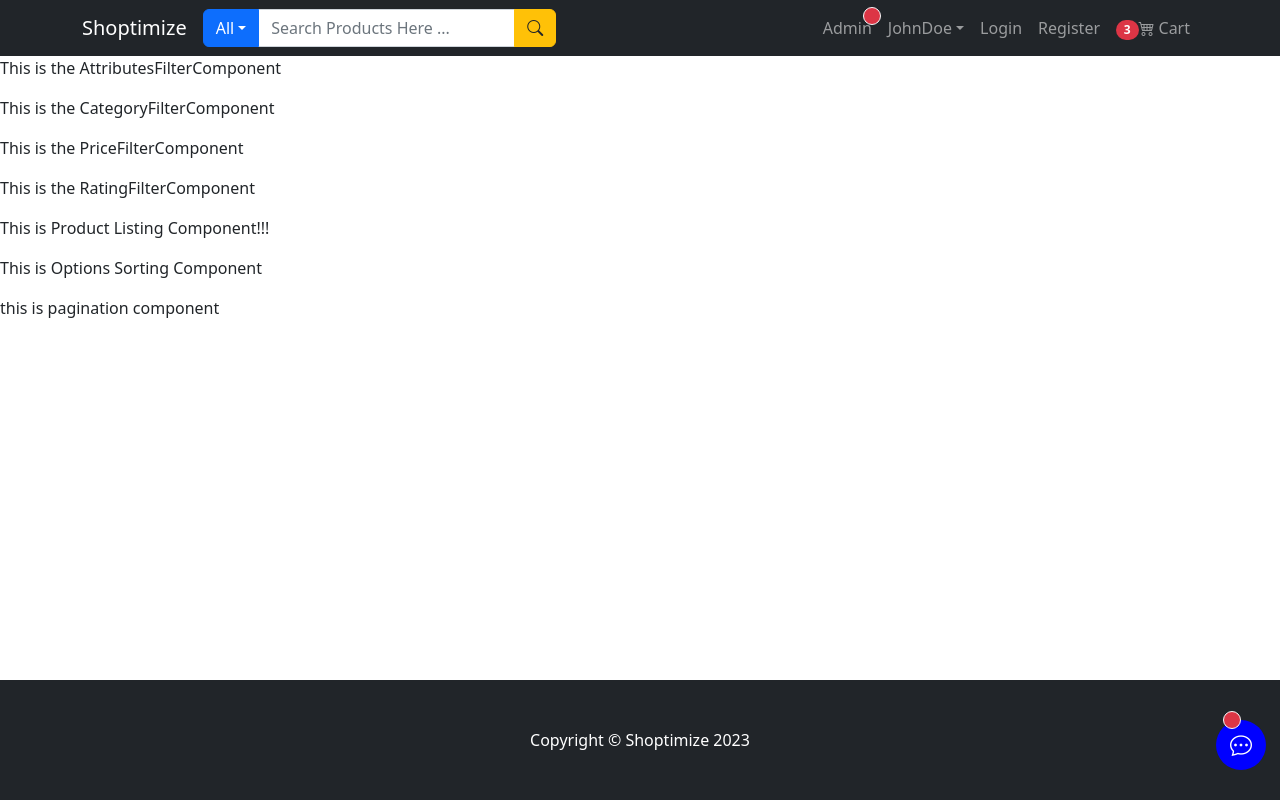
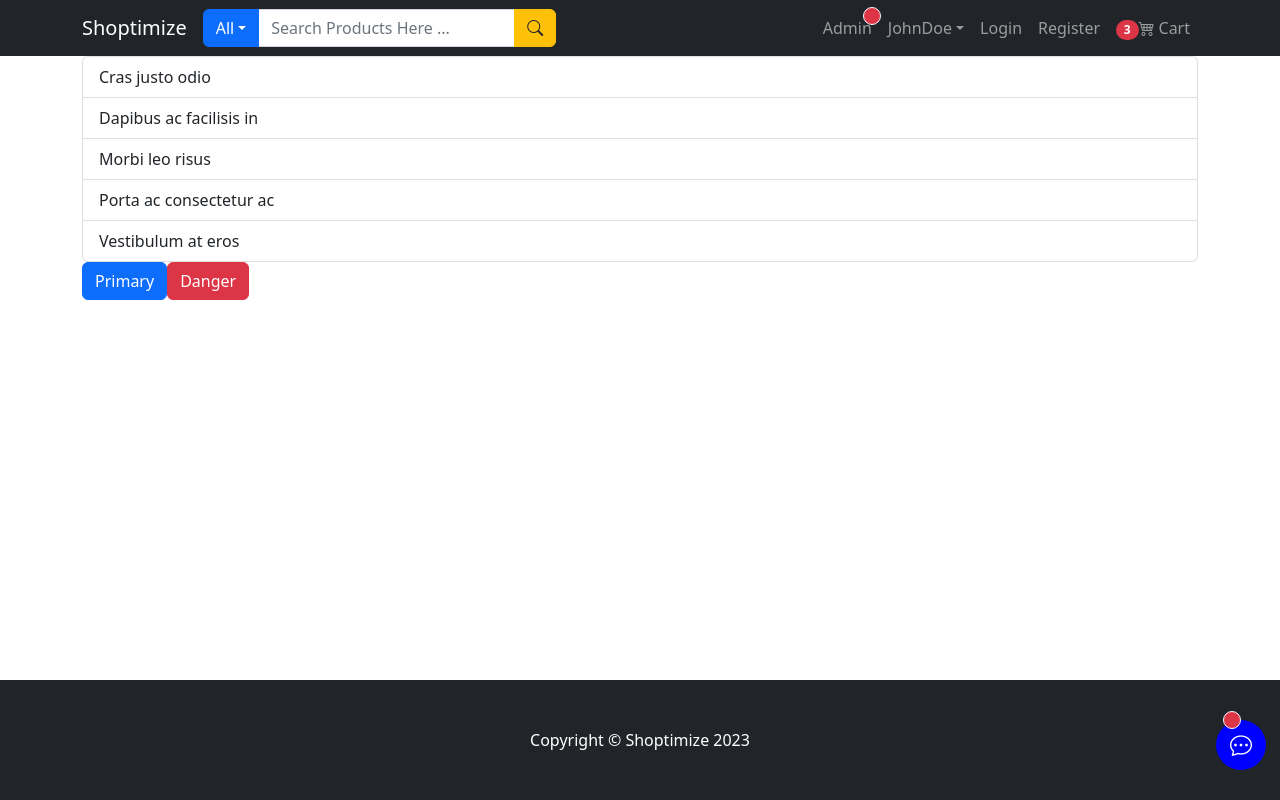
Before and after one commit to ShanchaiZ/MERN-ecommerce, a React (Create React App) app in the folder frontend/: page /product-list in a window 1280 px wide. Built offline with nearby package versions, Linux system fonts and the light colour scheme.

Commit message:
imported listgroup and buttons from react-bootstrap for product listing. Added a /home route to main app

```diff
--- a/frontend/src/App.js
+++ b/frontend/src/App.js
@@ -42,6 +42,7 @@ function App() {
         <Route element={<RoutesWithUserChatComponent />}>
           {/* Public Routes: */}
           <Route path="/" element={<HomePage />} />
+          <Route path="/home" element={<HomePage />} />
           <Route path="/product-list" element={<ProductListPage />} />
           <Route path="/product-details/" element={<ProductDetailsPage />} />
           <Route path="/product-details/:id" element={<ProductDetailsPage />} />
--- a/frontend/src/pages/ProductListPage.js
+++ b/frontend/src/pages/ProductListPage.js
@@ -1,3 +1,4 @@
+import { Container, Row, Col, ListGroup, Button } from "react-bootstrap";
 import PaginationComponent from "../components/PaginationComponent";
 import SortOptionsComponent from "../components/SortOptionsComponent";
 import ProductForListComponent from "../components/ProductForListComponent";
@@ -10,18 +11,38 @@ import RatingFilterComponent from "../components/filterQueryResultOptions/Rating
 
 const ProductListPage = () => {
     return (
-        <>
-            <AttributesFilterComponent />
-            <CategoryFilterComponent />
-            <PriceFilterComponent />
-            <RatingFilterComponent />
+        <Container>
+            <Row>
+                <Col>
+                    <ListGroup>
+                        <ListGroup.Item>Cras justo odio</ListGroup.Item>
+                        <ListGroup.Item>Dapibus ac facilisis in</ListGroup.Item>
+                        <ListGroup.Item>Morbi leo risus</ListGroup.Item>
+                        <ListGroup.Item>Porta ac consectetur ac</ListGroup.Item>
+                        <ListGroup.Item>Vestibulum at eros</ListGroup.Item>
+                    </ListGroup>
+                    {/* Buttons */}
+                    <ListGroup.Item>
+                        <Button variant="primary">Primary</Button>
+                        <Button variant="danger">Danger</Button>
+                    </ListGroup.Item>
+                </Col>
+            </Row>
+        </Container>
 
-            <ProductForListComponent />
-            <SortOptionsComponent />
-            <PaginationComponent />
-        </>
 
-    )
+    );
 };
 
 export default ProductListPage;
+
+{/* <>
+<AttributesFilterComponent />
+<CategoryFilterComponent />
+<PriceFilterComponent />
+<RatingFilterComponent />
+
+<ProductForListComponent />
+<SortOptionsComponent />
+<PaginationComponent />
+</> */}
```
